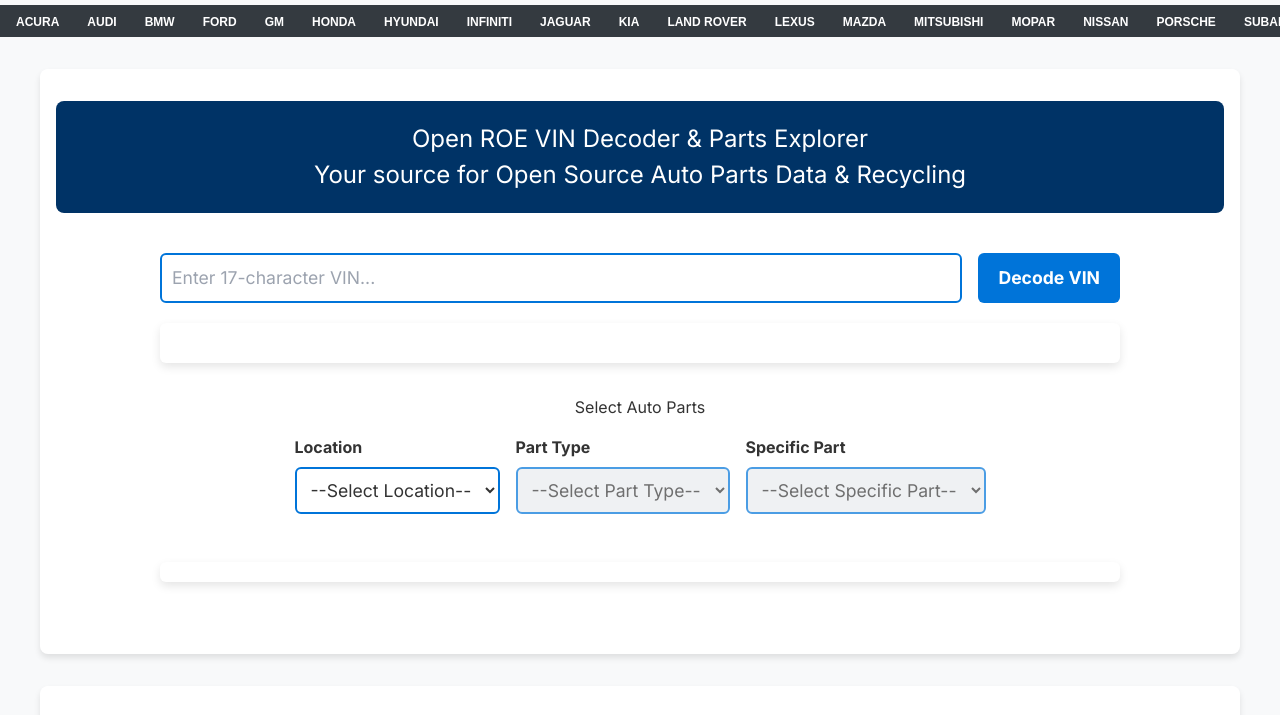
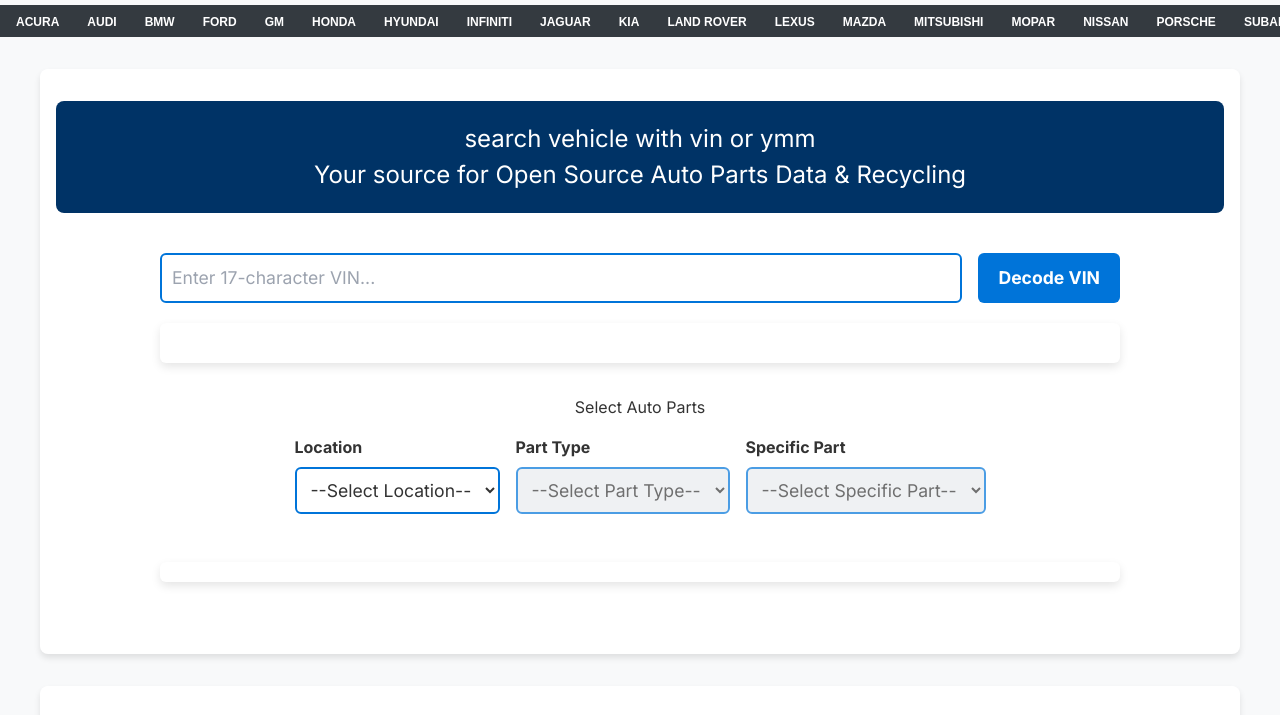
Before and after one commit to MAXIQUID/oem.autos, a plain HTML site: page index.html in a window 1280 px wide. Shown: the part 51-766 px from the top of the page. Drawn offline with nearby package versions, Linux system fonts and the light colour scheme.

Commit message:
Update index.html

```diff
--- a/index.html
+++ b/index.html
@@ -47,7 +47,7 @@
                 <!-- VIN Decoder Section (now the primary content) -->
                 <section class="topPageSection">
                     <header class="vin-decoder-header">
-                        <h1>Open ROE VIN Decoder & Parts Explorer</h1>
+                        <h1>search vehicle with vin or ymm </h1>
                         <p>Your source for Open Source Auto Parts Data & Recycling</p>
                     </header>
                     <main class="vin-decoder-main">
```
